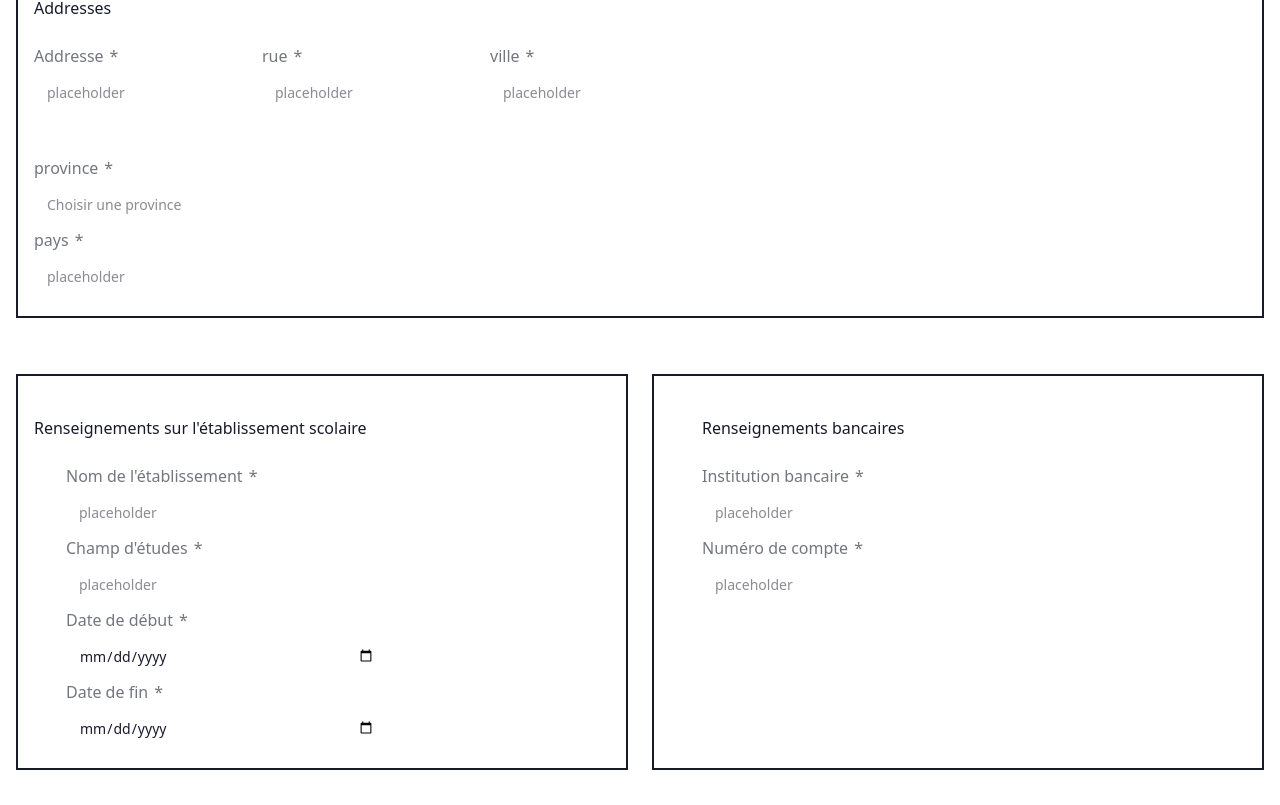
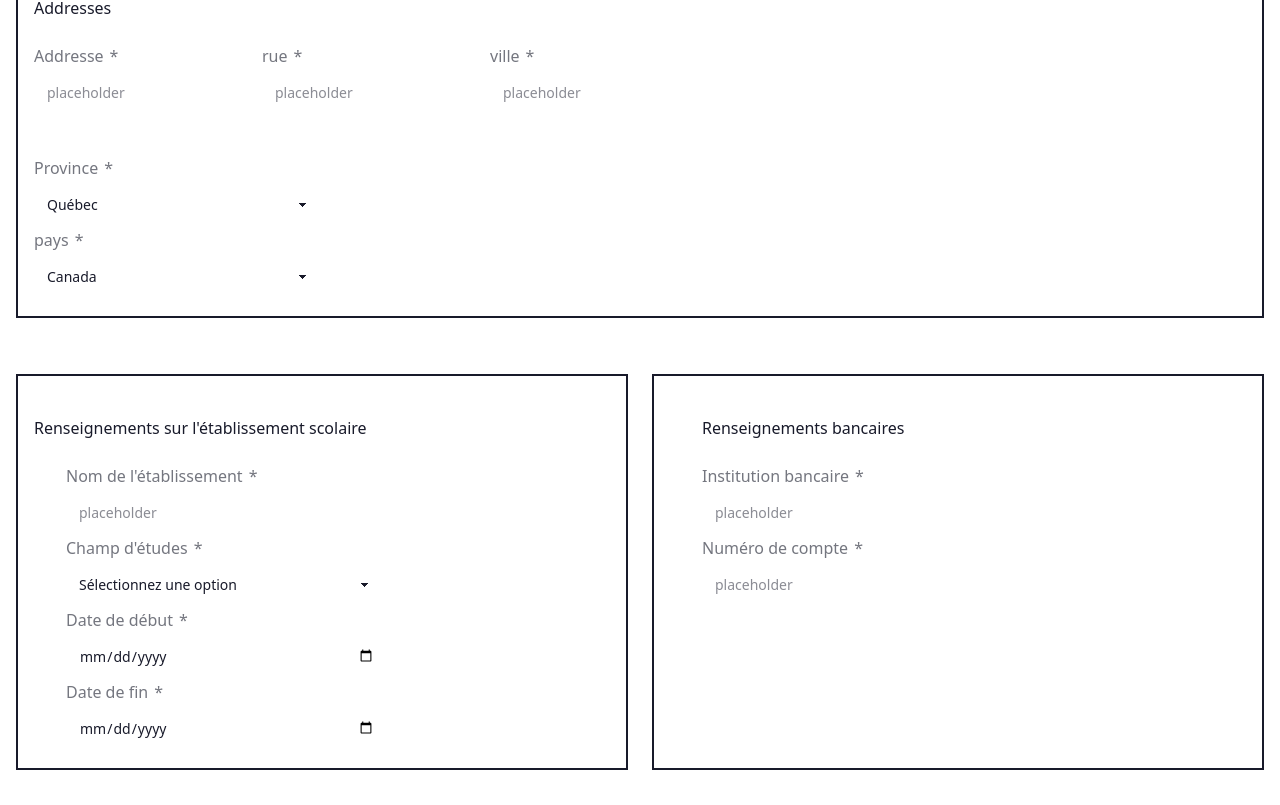
Before and after one commit to Steve05h20/Financia-Tools, a Vue app: page /profile in a window 1280 px wide. Shown: the part 514-1319 px from the top of the page. Built offline with nearby package versions, Linux system fonts and the light colour scheme.

Commit message:
utilisation_select/[Anouk]/001

```diff
--- a/src/components/Profil/AdressesInfo.vue
+++ b/src/components/Profil/AdressesInfo.vue
@@ -1,6 +1,7 @@
 <script lang="ts" setup>
 import Input from '../Input.vue'
 import Label from '../Label.vue'
+import Select from '../Select.vue'
 import { ref } from 'vue'
 import type { IAddress } from '@/models/address.interface'
 import { EAddressType, EProvince, ECountry } from '@/models/address.interface'
@@ -38,8 +39,8 @@ const address = ref<Partial<IAddress>>({
 
   <div class="flex flex-col lg:flex-row justify-center lg:justify-start mx-auto lg:pt-10">
     <div>
-      <Label text="province" htmlFor="province" required />
-      <Input v-model="address.province" type="select" placeholder="Choisir une province" id="province"
+      <Label text="Province" htmlFor="province" required />
+      <Select v-model="address.province" placeholder="Choisissez une province" type="select" id="province"
         :options="[
           { value: EProvince.QC, label: 'Québec' },
           { value: EProvince.ON, label: 'Ontario' },
@@ -59,7 +60,7 @@ const address = ref<Partial<IAddress>>({
     <div>
   </div>
       <Label text="pays" htmlFor="pays" required />
-      <Input type="select" placeholder="placeholder" id="pays"
+      <Select v-model="address.country" type="select" placeholder="Choisissez un pays" id="pays"
       :options="[
           { value: ECountry.CA, label: 'Canada' }
         ]"
--- a/src/components/Profil/ScolaireInfo.vue
+++ b/src/components/Profil/ScolaireInfo.vue
@@ -1,6 +1,7 @@
 <script lang="ts" setup>
 import Input from '../Input.vue'
 import Label from '../Label.vue'
+import Select from '../Select.vue'
 import { ref } from 'vue'
 import type { ISchoolDetails } from '@/models/schoolDetails.interface'
 import { EFieldOfStudy } from '@/models/schoolDetails.interface'
@@ -25,8 +26,8 @@ const schoolDetails = ref<Partial<ISchoolDetails>>({
 
     <div>
       <Label text="Champ d'études" htmlFor="fieldOfStudy" required />
-      <Input v-model="schoolDetails.fieldOfStudy"  placeholder="placeholder" id="fieldOfStudy" type="select" :options="[
-        {value: 'default', label: 'Choisir un champ d\'études'},
+      <Select v-model="schoolDetails.fieldOfStudy" id="fieldOfStudy" type="select"
+      :options="[
         {value: EFieldOfStudy.informatique, label: 'Informatique'},
         {value: EFieldOfStudy.ingenerie, label: 'Ingénierie'},
         {value: EFieldOfStudy.sante, label: 'Médecine/Santé'},
@@ -36,7 +37,7 @@ const schoolDetails = ref<Partial<ISchoolDetails>>({
         {value: EFieldOfStudy.arts, label: 'Arts et Design'},
         {value: EFieldOfStudy.education, label: 'Éducation'},
         {value: EFieldOfStudy.communication, label: 'Communication'},
-      ]"/>
+      ]" />
     </div>
 
     <div>
```
